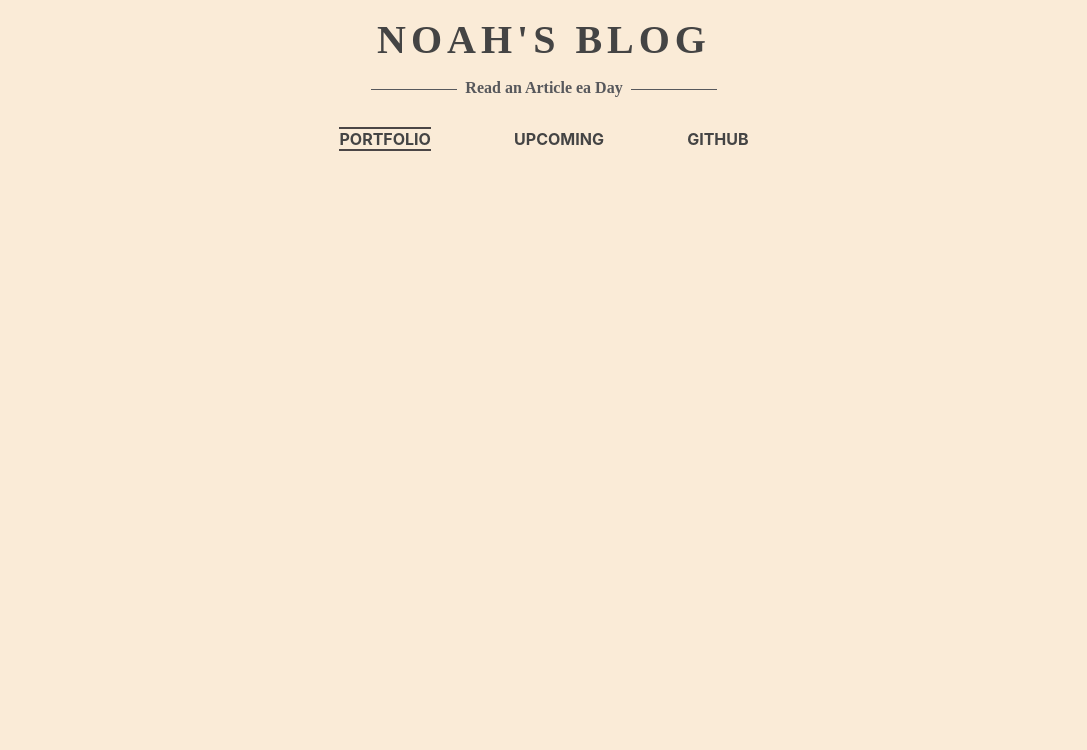
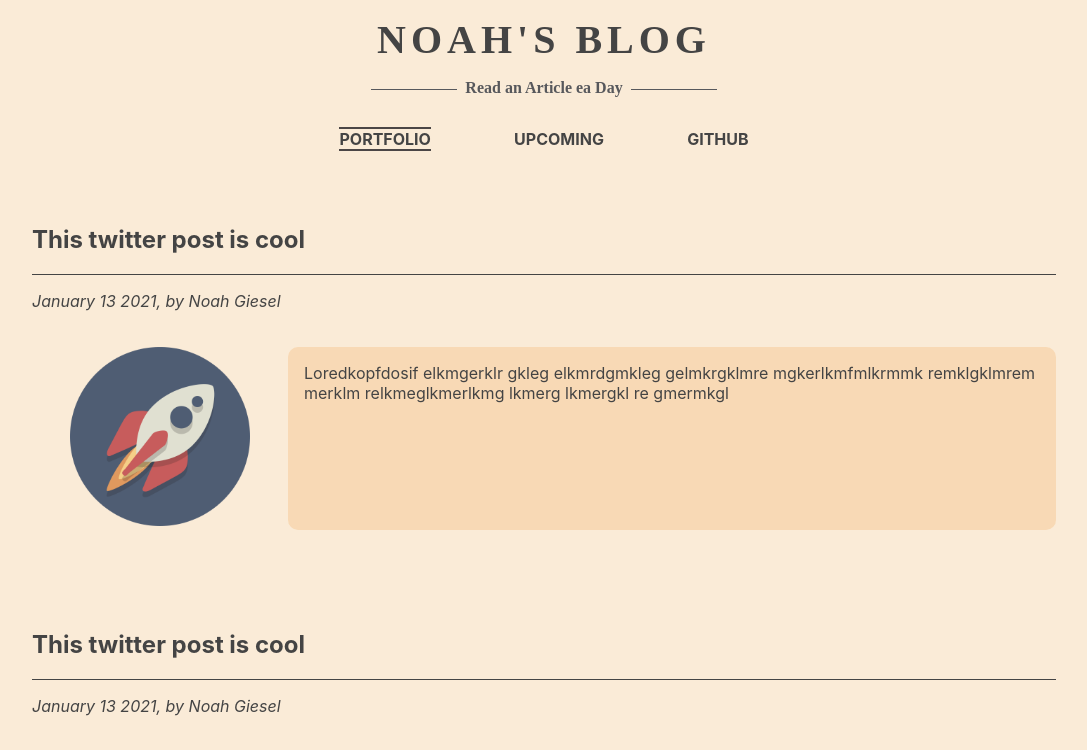
Before and after one commit to NoahGiesel/react-backend-blog, a React (Create React App) app: page / in a window 1280 px wide. Shown: the top 750 px of the page, without its empty margins (96-1183 px from the left). Built offline with nearby package versions, Linux system fonts and the light colour scheme; a web font is replaced by a local one.

Commit message:
added article Component and imgs as palceholder

```diff
--- a/src/App.js
+++ b/src/App.js
@@ -4,12 +4,16 @@ import './App.css';
 
 import Header from "./client/components/Header/Header"
 import Menu from "./client/components/Menu/Menu"
+import Article from "./client/components/Article/Article"
 
 function App() {
   return (
+    // thinking about Mo.js implementation for animations! ( like button to DB, upvotes, ecc)
     <div className="App">
       <Header/>
       <Menu/>
+      <Article/>
+      <Article/>
     </div>
   );
 }
--- /dev/null
+++ b/src/client/components/Article/Article.css
@@ -0,0 +1,35 @@
+.Article {
+    width: 80%;
+    margin: 2rem  auto;
+    padding: 1.5rem 1rem;
+    border-radius: 10px;
+}
+
+.author{
+    text-align: left;
+    font-style: italic;
+
+}
+
+.informations {
+    text-align: left;
+    border-bottom: 1px solid #444;
+}
+
+.container {
+    width : 100%;
+    height : 100%;
+    display: grid;
+    grid-template-columns: 25% 75%;
+}
+
+.image-section img {
+    width: 70%;
+}
+
+.text-section {
+    padding: 0 1rem;
+    text-align: left;
+    background-color:rgba(248, 214, 174, 0.822);
+    border-radius: 10px;
+}
--- /dev/null
+++ b/src/client/components/Article/Article.js
@@ -0,0 +1,26 @@
+import React from 'react';
+import "./Article.css"
+import icon from '../../../images/Twitter-icon.png';
+
+const  Article = () =>  {
+    return (
+      <div className="Article">
+        <div className="informations">
+            <h2>This twitter post is cool</h2>
+        </div>
+        <p className="author">January 13 2021, by Noah Giesel </p>
+        <br/>
+        <div className="container">
+            <div className="image-section">
+                <img src={icon} alt="icon" />
+            </div>
+            <div className="text-section">
+
+                <p>Loredkopfdosif elkmgerklr gkleg elkmrdgmkleg  gelmkrgklmre mgkerlkmfmlkrmmk remklgklmrem merklm relkmeglkmerlkmg lkmerg lkmergkl re gmermkgl </p>
+            </div>
+        </div>
+      </div>
+    );
+  }
+
+  export default Article;
```
Also changed, not shown: src/client/components/Menu/Menu.css (line endings or trailing spaces), src/images/Twitter-icon.png (added), 1 other file (tests, documents, lock files or other folders).
